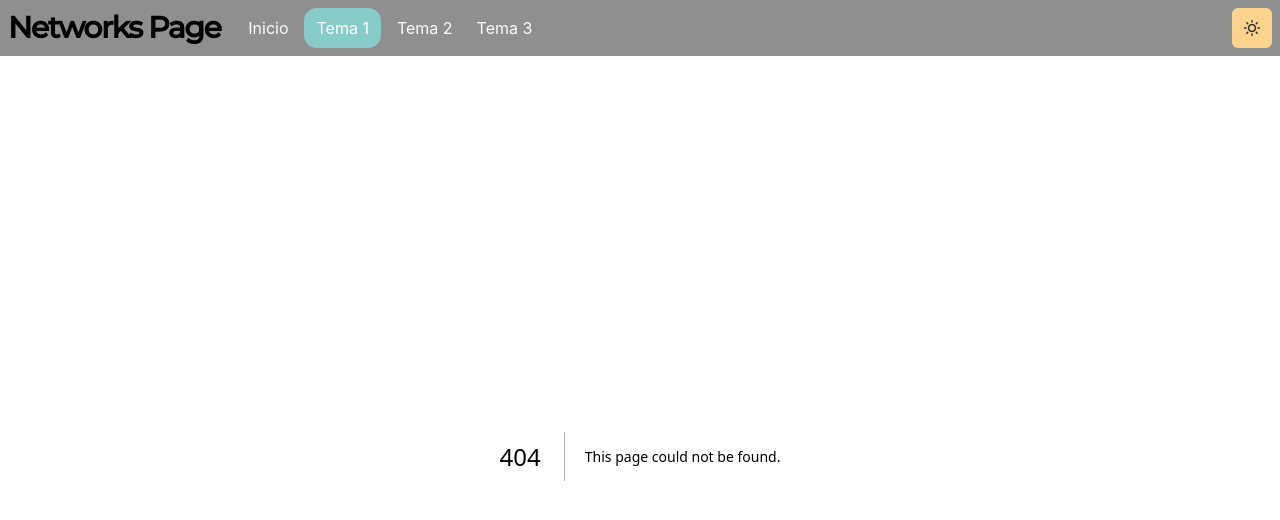
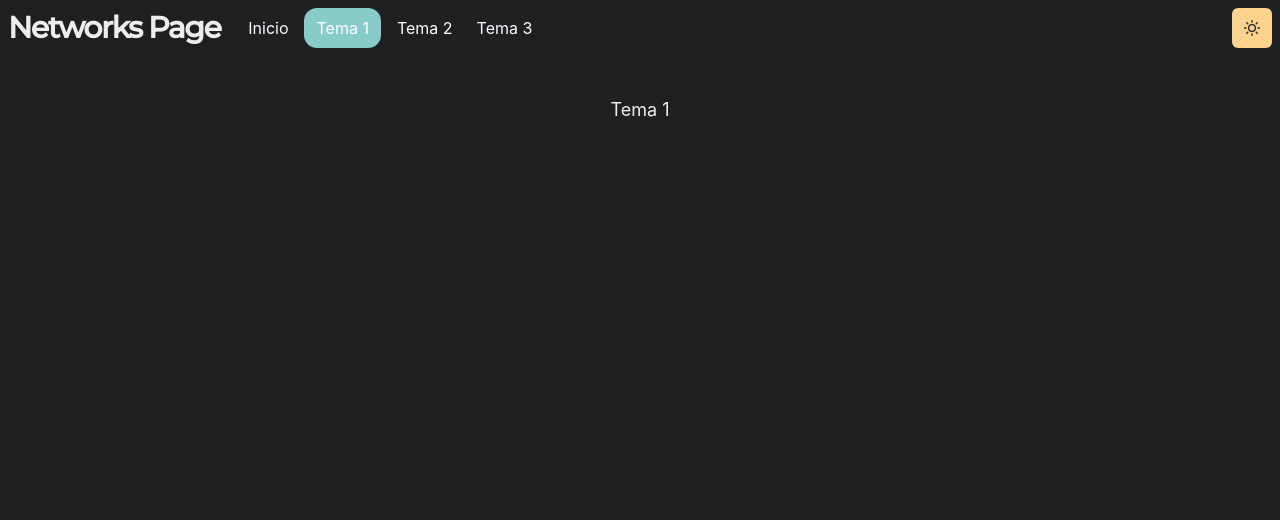
Before and after one commit to pauchiner/networks-webpage, a Next.js app: page /theme1 in a window 1280 px wide. Before the commit this address had no page. Shown: the top 520 px of the page. Built offline with nearby package versions, Linux system fonts and the light colour scheme.

Commit message:
Add the section component and the theme1 page. 📄

```diff
--- /dev/null
+++ b/pages/theme1.tsx
@@ -0,0 +1,14 @@
+import { Text, Box, Container } from "@chakra-ui/react";
+import { motion } from "framer-motion";
+
+const Theme1 = () => {
+  return (
+    <Container as={motion.div} initial={{ paddingTop: 10, opacity: 0 }} animate={{ paddingTop: 0, opacity: 1 }} >
+      <Box marginTop={10} textAlign="center">
+        <Text fontSize="lg" >Tema 1</Text>
+      </Box>
+    </Container>
+  )
+}
+
+export default Theme1;
```
Also changed, not shown: components/section.tsx (added, +21 -0 lines).
